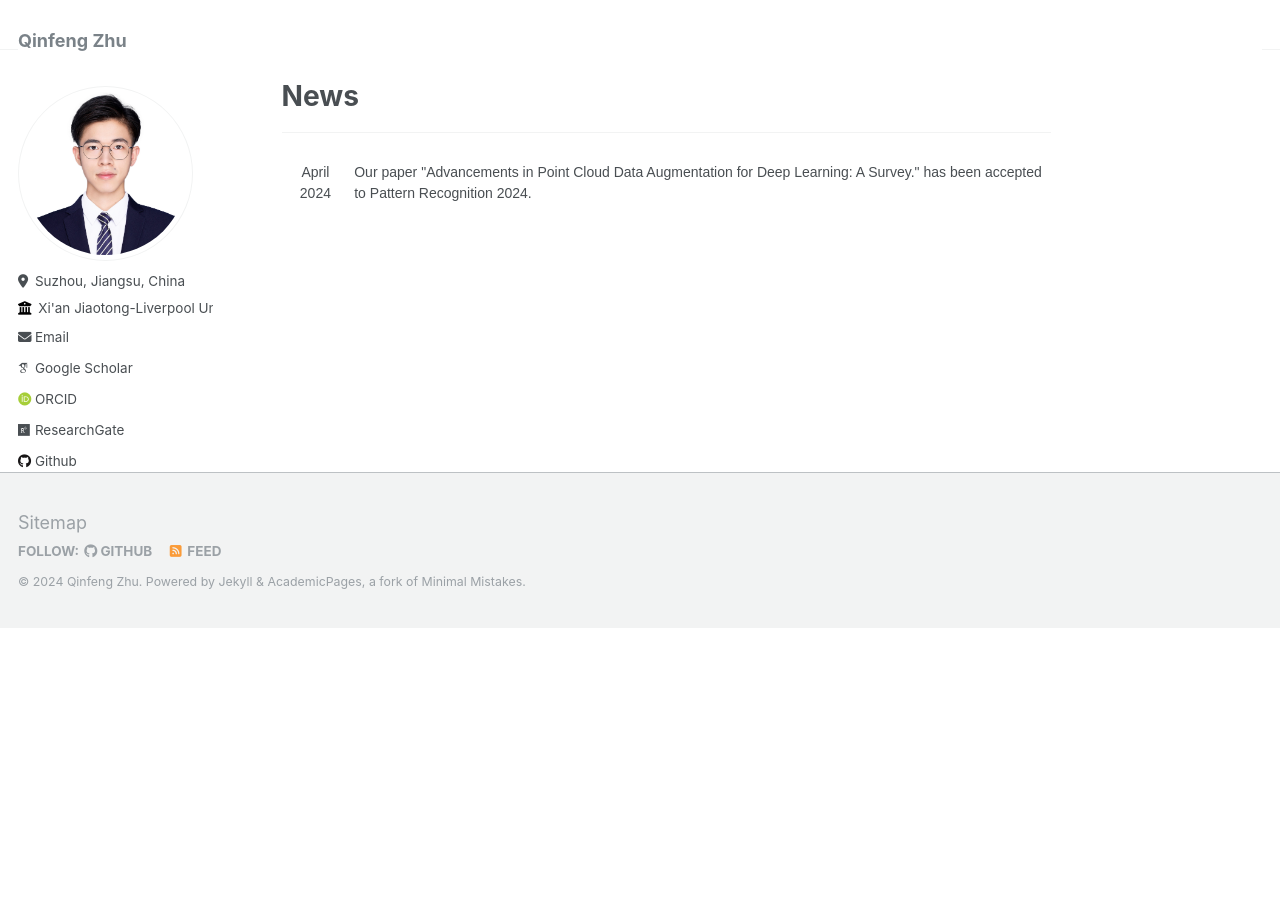
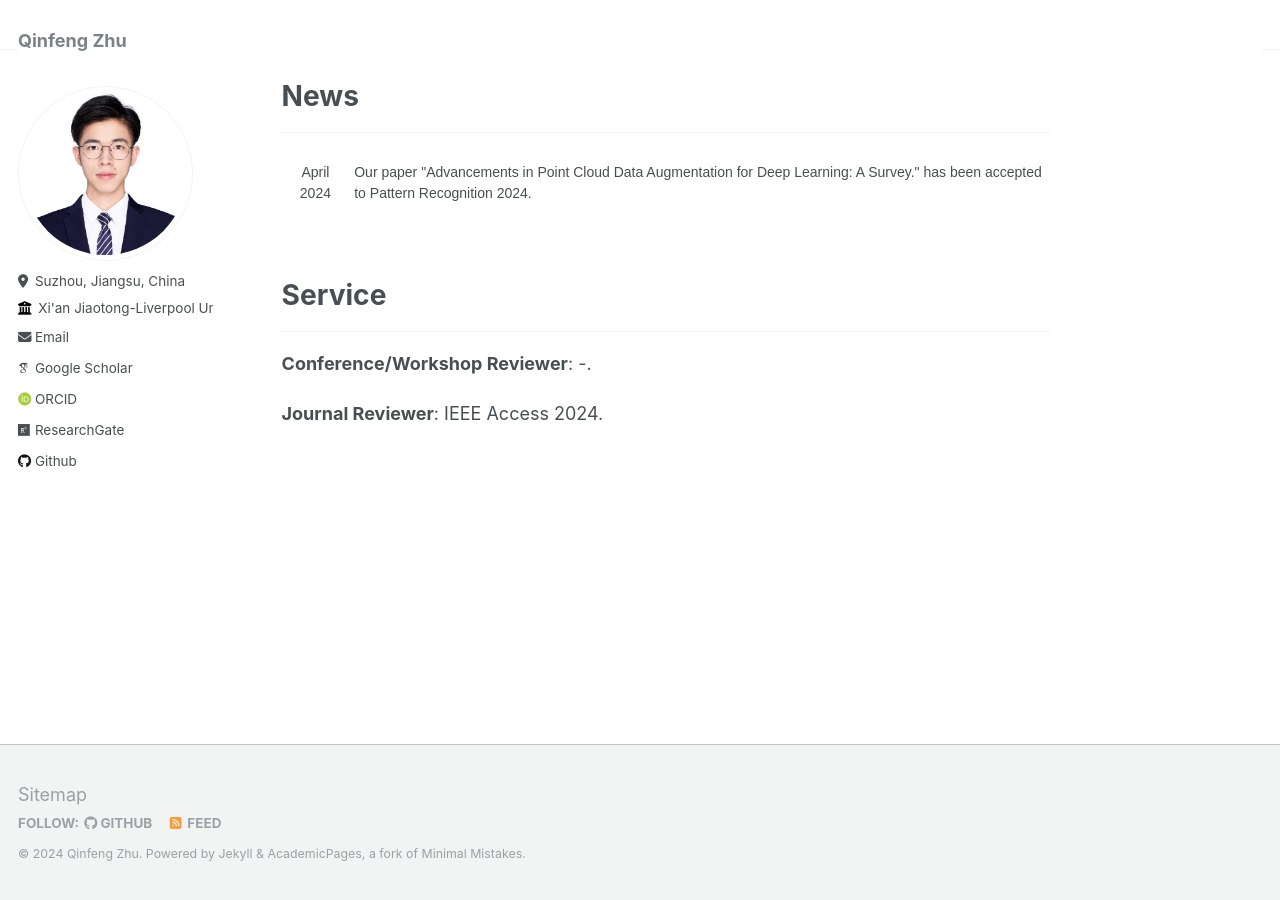
Before and after one commit to zhuqinfeng1999/zhuqinfeng1999.github.io, a Jekyll site: the page built from _pages/about.md, in a window 1280 px wide and 900 px high, scrolled down 585 px. Built offline with Jekyll 4.4.1, drawn with Linux system fonts in a browser that asks for light colours; some web fonts are replaced; before the commit the page ends 1212 px from its top, so only the background shows below that; grey boxes are pictures that could not be loaded.

Commit message:
Update about.md

```diff
--- a/_pages/about.md
+++ b/_pages/about.md
@@ -75,3 +75,15 @@ My research interests mainly lie on deep learning, especially in multi-modal inf
   <!-- Add all other rows here using <td> within <tbody> -->
 </tbody>
 </table>
+
+<br>
+
+
+# Service
+---
+**Conference/Workshop Reviewer**: -.
+
+**Journal Reviewer**: IEEE Access 2024.
+
+
+<br>
```
